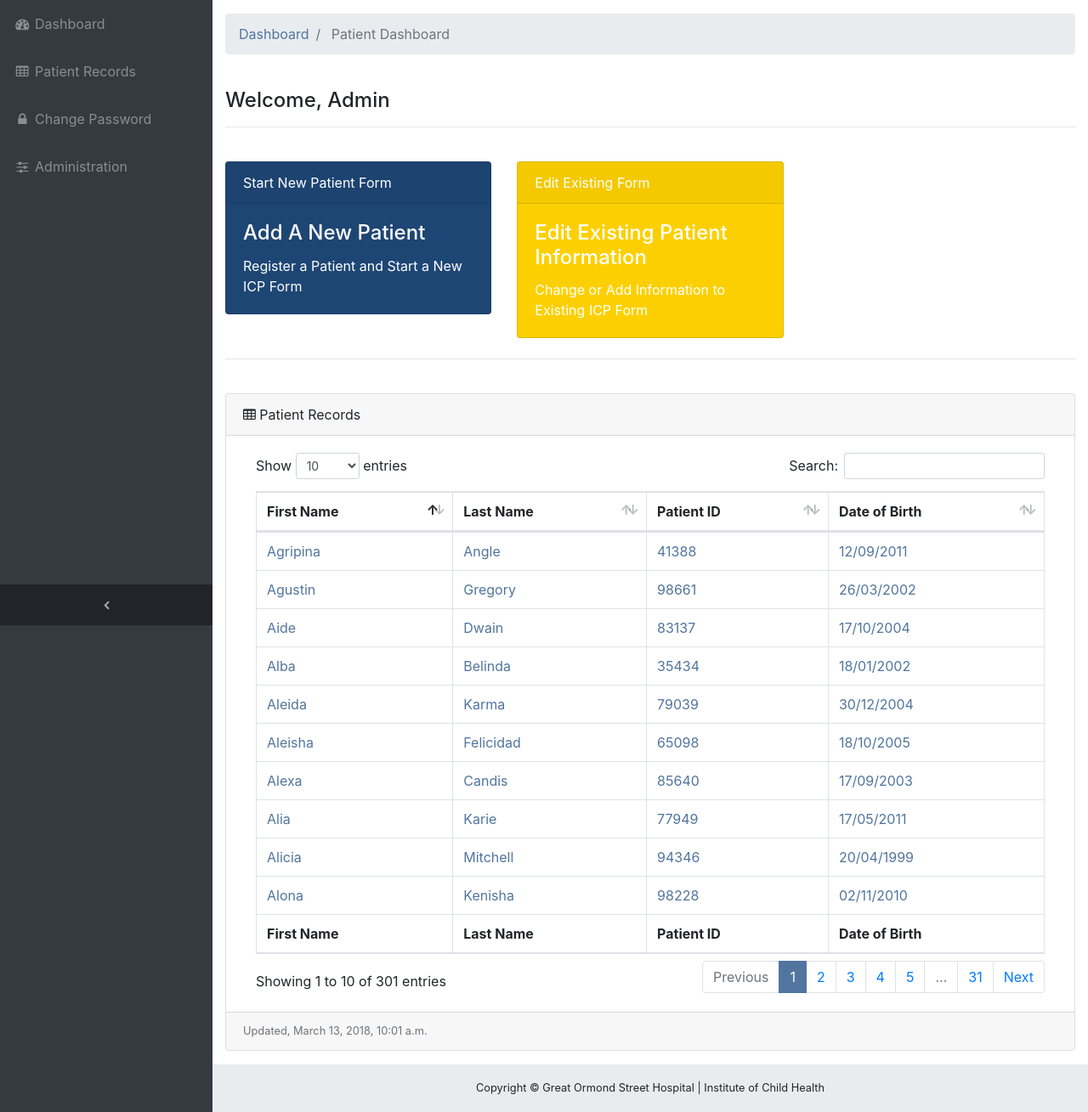
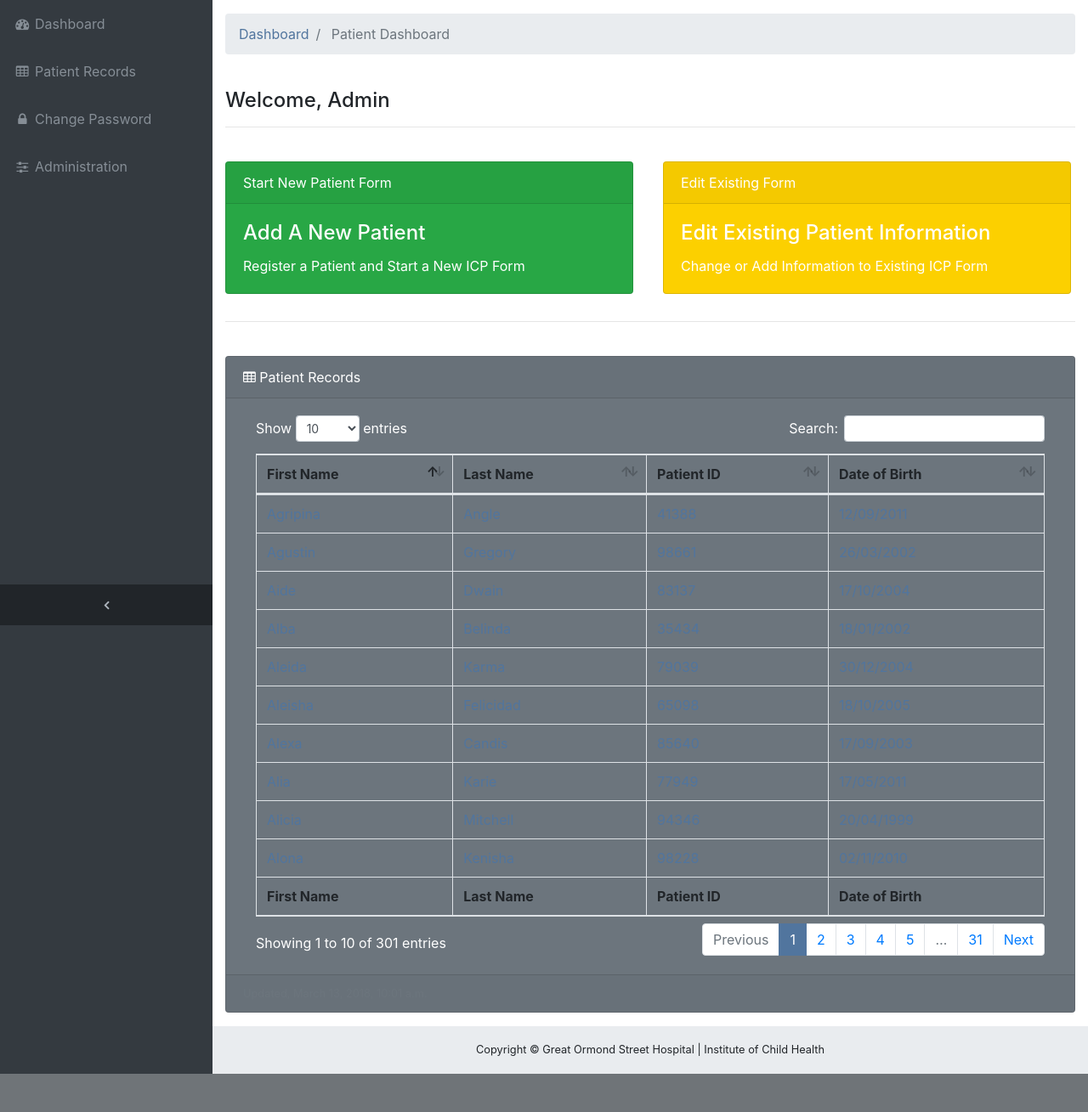
Before and after one commit to UCLComputerScience/103P_2018_team2, a Django app: page / in a window 1280 px wide. Shown: the part 56-1365 px from the top of the page at 85% size. After the commit the page ends 1320 px from the top, so only its background shows below. Run offline with Django 3.2, Linux system fonts and the light colour scheme; a user stored in the database is signed in; data comes from the database, SQL or seed files in the repository; parts of the project's set-up code (start-up, migrations or seed data) failed here and were passed over; some libraries are stand-ins or nearby versions.

Commit message:
change patient dashboard table color, add/edit patient card width and color?

```diff
--- a/form/templates/form/patient_dashboard.html
+++ b/form/templates/form/patient_dashboard.html
@@ -18,9 +18,11 @@ Patient Dashboard
     <br>
 </div>
 <div class="row">
-    <div class="col-4">
+    <div class="col-6">
         <a href="/add-patient">
-            <div class="card text-white bg-success mb-3" style="max-width: 30rem;max-height: 80rem;background-color:#1E4674!important;">
+            <div class="card text-white bg-success mb-3" style="max-width: 30rem;max-height: 80rem;
+            /*background-color:#1E4674*/
+            !important;">
                 <div class="card-header">Start New Patient Form</div>
                 <div class="card-body">
                     <h4 class="card-title">Add A New Patient</h4>
@@ -29,7 +31,7 @@ Patient Dashboard
             </div>
         </a>
     </div>
-    <div class="col-4">
+    <div class="col-6">
         <a href="/edit-patient">
             <div class="card text-white bg-warning mb-2" style="max-width: 30rem;max-height: 80rem;background-color:#FCD000!important;">
                 <div class="card-header">Edit Existing Form</div>
@@ -44,7 +46,7 @@ Patient Dashboard
 <hr>
 <br>
 
- <div class="card mb-3">
+ <div class="card text-white bg-secondary mb-3">
         <div class="card-header">
           <i class="fa fa-table"></i>  Patient Records</div>
         <div class="card-body">
```
